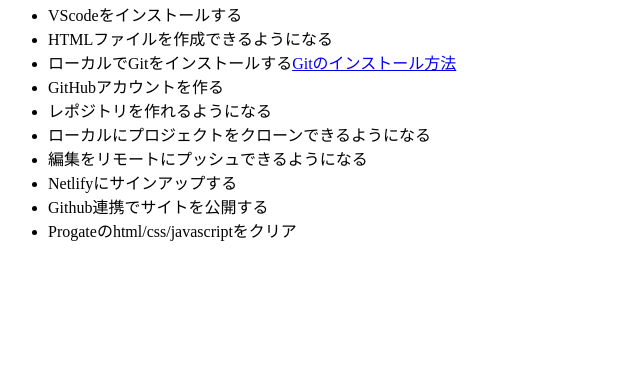
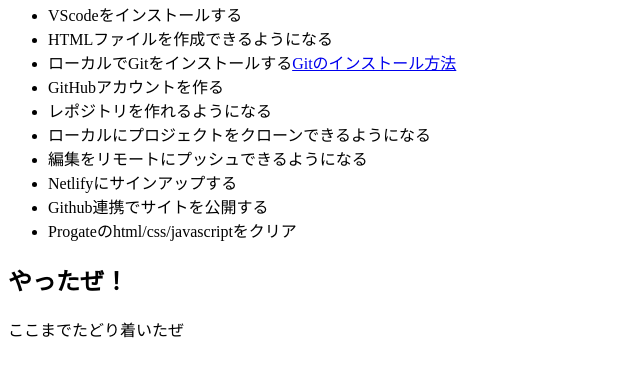
Before and after one commit to tkshibuya/self-introduction, a plain HTML site: page index.html in a window 1280 px wide. Shown: the part 87-464 px from the top of the page, without its empty margins (0-640 px from the left). Drawn offline with Linux system fonts and the light colour scheme.

Commit message:
add "accomplishment"

```diff
--- a/index.html
+++ b/index.html
@@ -22,6 +22,10 @@
         <li>Github連携でサイトを公開する</li>
         <li>Progateのhtml/css/javascriptをクリア</li>
     </ul>
+    <section>
+        <h2>やったぜ！</h2>
+        <p>ここまでたどり着いたぜ</p>
+    </section>
 </body>
 
 </html>
```
